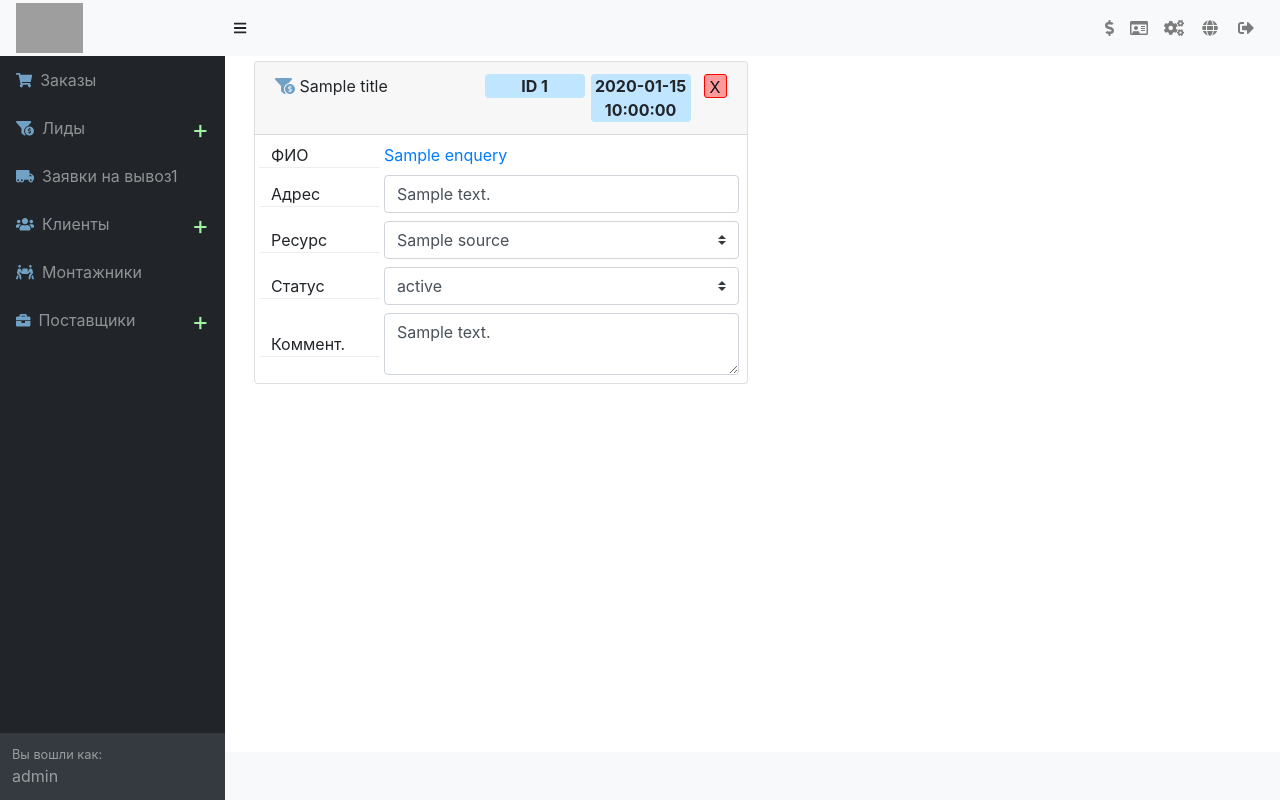
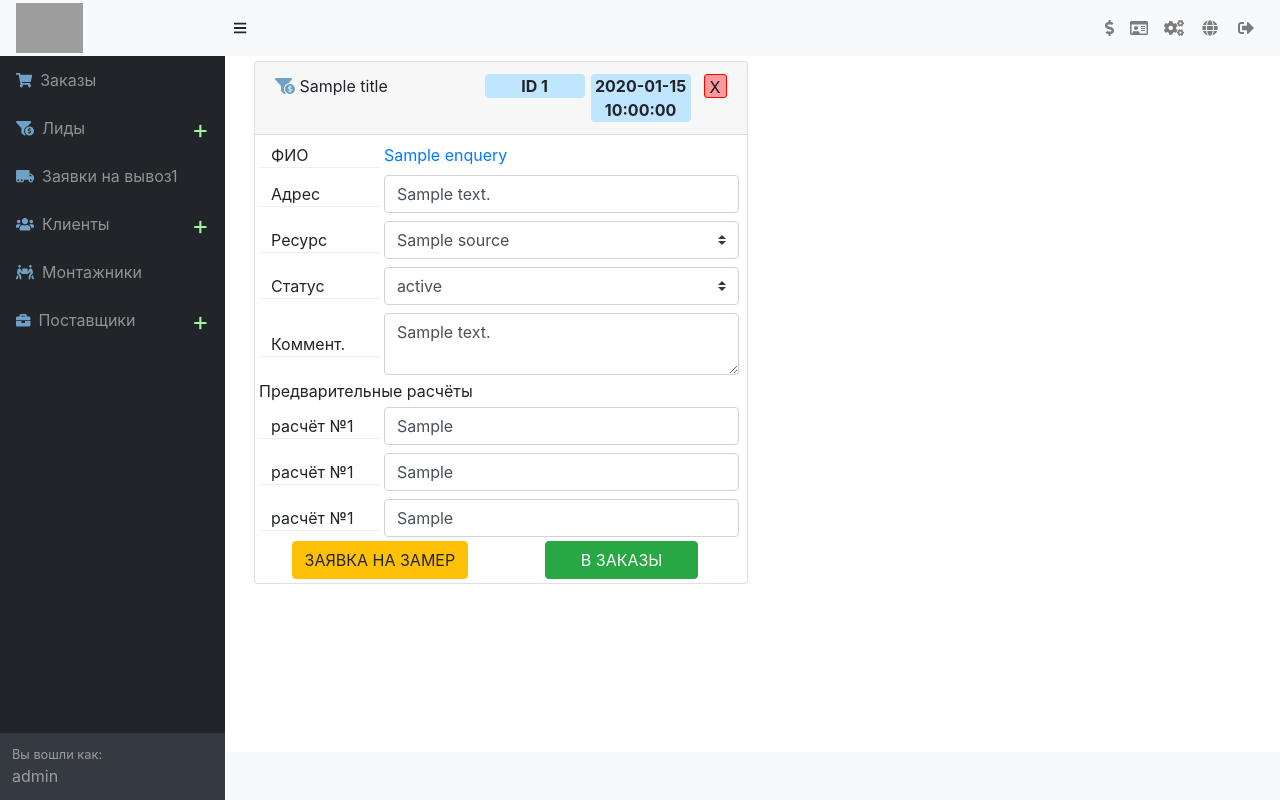
Before and after one commit to AlexandrTarasov/okna, a PHP site: template app/Views/Enquiry/enquiry.php in a window 1280 px wide. Run offline with PHP 8.4, Linux system fonts and the light colour scheme; the visitor is signed in with stand-in values (Sample User, id 1); the template is opened without the code that fills it: most values are stand-ins (such as "Sample title", 1, 10 or a date in 2020); a stand-in replaces the project's code that opens the database connection; some libraries are stand-ins or nearby versions; grey boxes are pictures that could not be loaded.

Commit message:
removed button (in order) from list of leads to page of one lead

```diff
--- a/app/Views/Enquiry/enquiry.php
+++ b/app/Views/Enquiry/enquiry.php
@@ -40,6 +40,9 @@ foreach($statuses as $status){
 	$status_options .='<option value="'.$status.'" '.$selected.'>'.$status.'</option>';
 }
 $status_options .= '</select>';
+
+$disabled = ($enquery['status'] === 'accepted') ? 'disabled' : '';
+
 ?>
 
 <?php if( !empty($message )){ ?>
@@ -84,6 +87,30 @@ $status_options .= '</select>';
 						<textarea class="form-control" style="width: 100%;" id="comment_input"><?=$enquery['comment']?></textarea>
 					</div>
 				</div>
+				Предварительные расчёты
+				<div class="row">
+					<div class="col-3 enquery_info_item_name"> расчёт №1 </div> <div class="col enquery_info_item">
+						<input class="form-control" id="advance_calculation_1"  value="<?=$enquery['advance_calculation1']?>">
+					</div>
+				</div>
+				<div class="row">
+					<div class="col-3 enquery_info_item_name"> расчёт №1 </div> <div class="col enquery_info_item">
+						<input class="form-control" id="advance_calculation_2"  value="<?=$enquery['advance_calculation2']?>">
+					</div>
+				</div>
+				<div class="row">
+					<div class="col-3 enquery_info_item_name"> расчёт №1 </div> <div class="col enquery_info_item">
+						<input class="form-control" id="advance_calculation_3"  value="<?=$enquery['advance_calculation3']?>">
+					</div>
+				</div>
+				<div class="row">
+					<div class="col-6 text-center">
+						<button type="button" class="btn btn-warning">ЗАЯВКА НА ЗАМЕР</button>
+					</div>
+					<div class="col-6 text-center">
+					<button type="button" <?=$disabled?> onclick="makeOrder(<?=$enquery['id']?>, <?=$enquery['client_id']?>,'<?=$enquery['address']?>')" class="btn btn-success">&#160;&#160;&#160;&#160;&#160;В ЗАКАЗЫ&#160;&#160;&#160;&#160;&#160;</button>
+					</div>
+				</div>
 			</div>
 		</div>
 	</div>
@@ -92,3 +119,25 @@ $status_options .= '</select>';
 <script src="/assets/js/lead_edit_hendler.js"></script>
 
 <?php } ?>
+	<script>
+
+function makeOrder(enquery_id, client_id, address){
+	res = goSluice(enquery_id, client_id+'||'+address, 'generate_enquiry')
+	res.then(data => {
+		data.text().then(function(text) {
+			/*if text is number*/
+			if( isNumeric(text)){
+				window.location.href = "/order/"+text;
+			}
+			else{ console.log(text); }
+		})
+	}).catch(err => {
+		console.error('Error: ', err);
+	});
+}
+
+function isNumeric(value) {
+    return /^-{0,1}\d+$/.test(value);
+}
+
+</script>
--- a/assets/js/lead_edit_hendler.js
+++ b/assets/js/lead_edit_hendler.js
@@ -3,23 +3,38 @@ let lead = {
 	source :'',
 	address: '',
 	comment: '',
+	advance_calculation_1: '',
+	advance_calculation_2: '',
+	advance_calculation_3: '',
 };
-
-
 
 address_input.oninput=(e)=>{
 	lead.address = address_input.value;
 	let res = goSluice(lead.id, lead.address, 'lead_update_address');
 	responseHendler(res, address_input);
 }
-
-
 comment_input.oninput=(e)=>{
 	lead.comment = comment_input.value;
 	let res = goSluice(lead.id, lead.comment, 'lead_update_comment');
 	responseHendler(res, comment_input);
 }
 
+
+advance_calculation_1.oninput=(e)=>{
+	lead.advance_calculation_1 = advance_calculation_1.value;
+	let res = goSluice(lead.id, lead.advance_calculation_1, 'lead_update_advance_calculation1');
+	responseHendler(res, advance_calculation_1);
+}
+advance_calculation_2.oninput=(e)=>{
+	lead.advance_calculation_2 = advance_calculation_2.value;
+	let res = goSluice(lead.id, lead.advance_calculation_2, 'lead_update_advance_calculation2');
+	responseHendler(res,  advance_calculation_2);
+}
+advance_calculation_3.oninput=(e)=>{
+	lead.advance_calculation_3 = advance_calculation_3.value;
+	let res = goSluice(lead.id, lead.advance_calculation_3, 'lead_update_advance_calculation3');
+	responseHendler(res, advance_calculation_3);
+}
 
 function responseHendler(res, node)
 {
```
Also changed, not shown: app/Views/Enquiry/index.php (+0 -25 lines).
